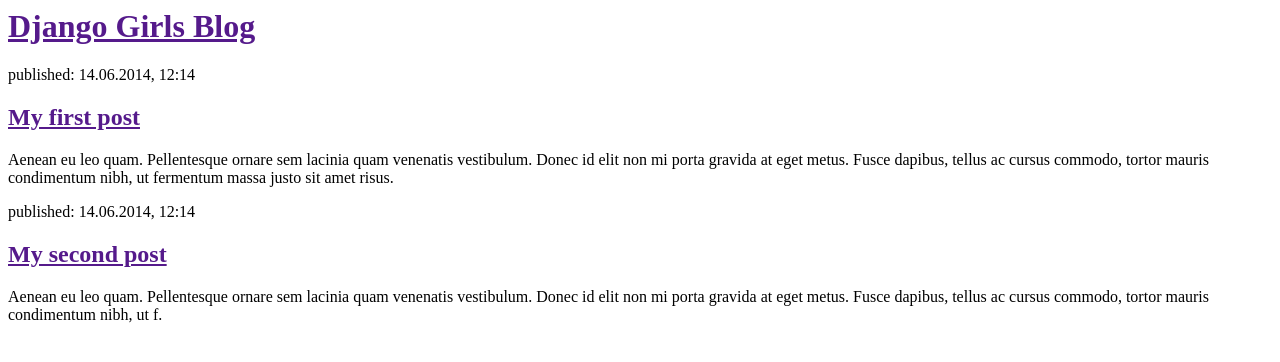
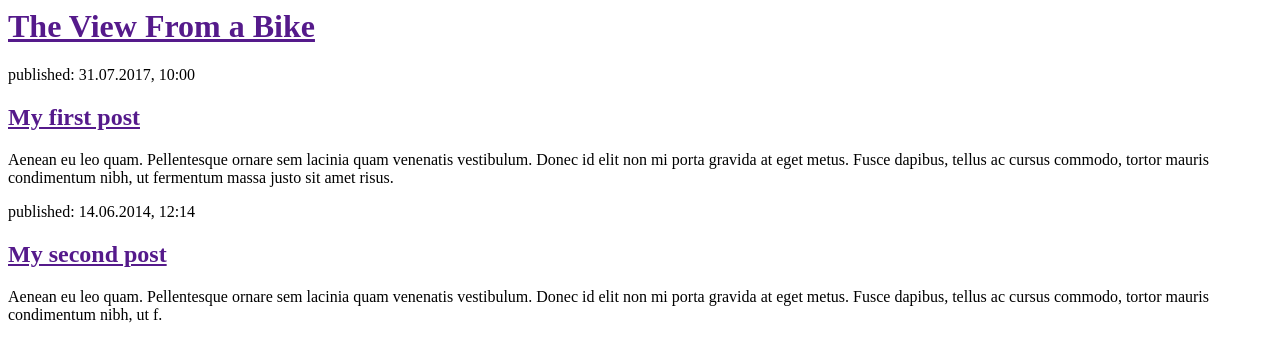
Before and after one commit to sarahsueforyou/myfirstblog, a Django app: page / in a window 1280 px wide. Shown: the top 362 px of the page. Run offline with Django 3.2, Linux system fonts and the light colour scheme.

Commit message:
edit HTML

```diff
--- a/blog/templates/blog/post_list.html
+++ b/blog/templates/blog/post_list.html
@@ -1,14 +1,14 @@
 <html>
     <head>
-        <title>Django Girls blog</title>
+        <title>#mygearsareshifty</title>
     </head>
     <body>
         <div>
-            <h1><a href="">Django Girls Blog</a></h1>
+            <h1><a href="">The View From a Bike</a></h1>
         </div>
 
         <div>
-            <p>published: 14.06.2014, 12:14</p>
+            <p>published: 31.07.2017, 10:00</p>
             <h2><a href="">My first post</a></h2>
             <p>Aenean eu leo quam. Pellentesque ornare sem lacinia quam venenatis vestibulum. Donec id elit non mi porta gravida at eget metus. Fusce dapibus, tellus ac cursus commodo, tortor mauris condimentum nibh, ut fermentum massa justo sit amet risus.</p>
         </div>
```
